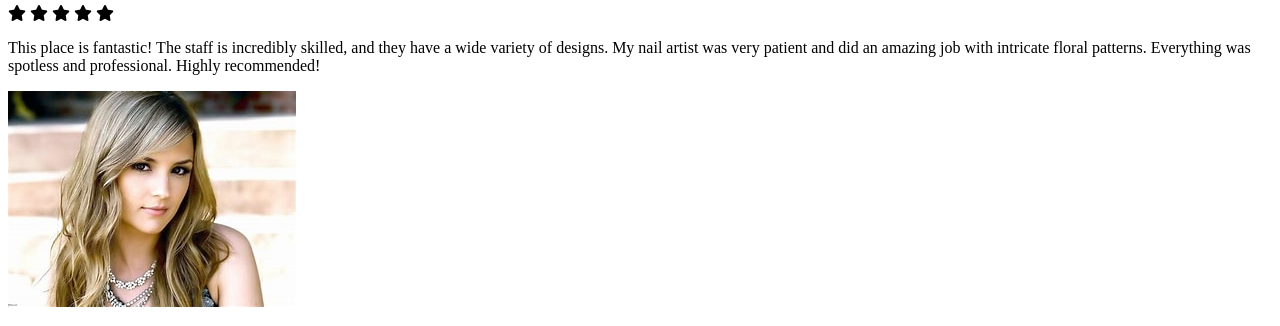
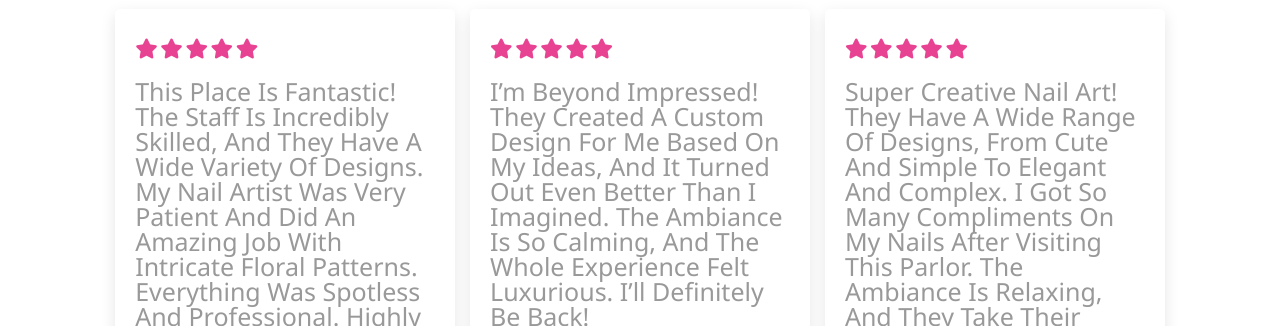
Before and after one commit to Mohammad-Aaliyan/SEO, a plain HTML site: page review.html in a window 1280 px wide. Shown: the part 126-452 px from the top of the page. Drawn offline with nearby package versions, Linux system fonts and the light colour scheme; files whose address does not match are found by name.

Commit message:
review.html

```diff
--- a/review.html
+++ b/review.html
@@ -7,7 +7,7 @@
     <meta name="description" content="Read authentic customer reviews on the best nail products, tools, and nail art designs at [Your Website]. Find out what others are saying about our nail art supplies and services.">
     <meta name="author" content="Nail-Art">
     <link rel="stylesheet" href="https://cdnjs.cloudflare.com/ajax/libs/font-awesome/6.6.0/css/all.min.css" integrity="sha512-Kc323vGBEqzTmouAECnVceyQqyqdsSiqLQISBL29aUW4U/M7pSPA/gEUZQqv1cwx4OnYxTxve5UMg5GT6L4JJg==" crossorigin="anonymous" referrerpolicy="no-referrer" />
-    <link rel="stylesheet" href="/Nail-Art Website/Code/CSS/style.css">
+    <link rel="stylesheet" href="style.css">
     <link href="https://unpkg.com/aos@2.3.1/dist/aos.css" rel="stylesheet">
     <title>Review</title>
 </head>
```
